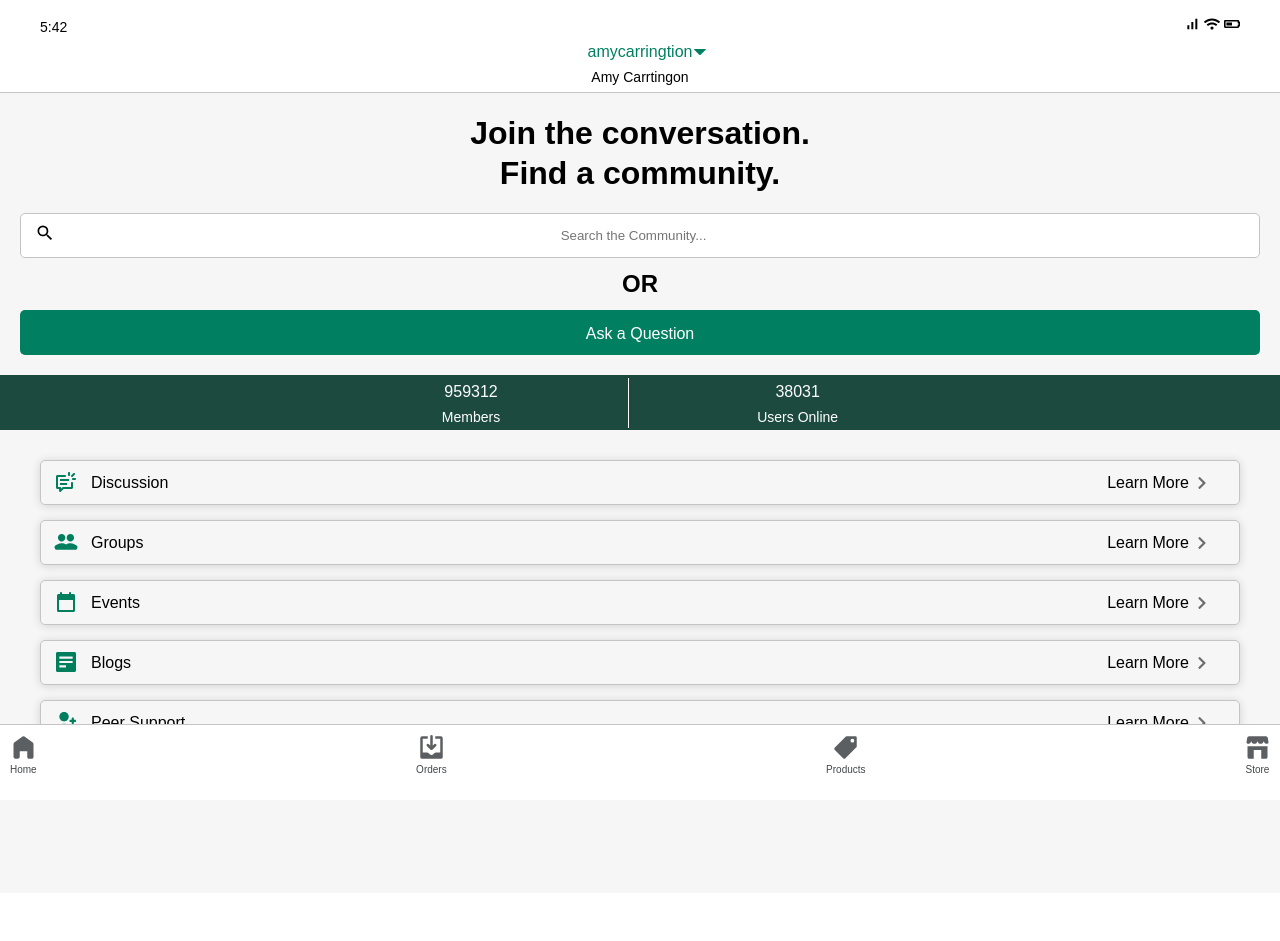
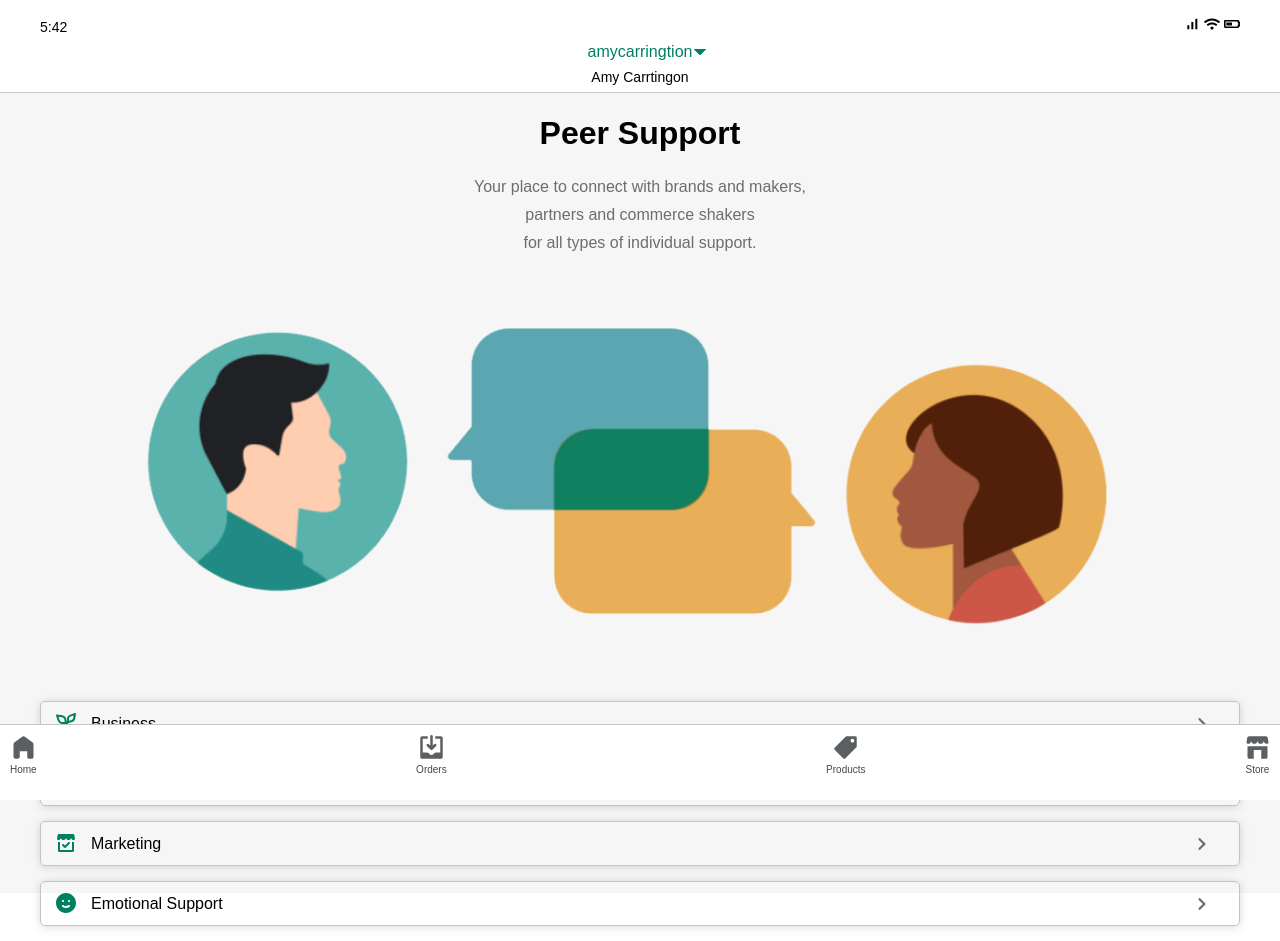
Before and after one commit to WebBrantDev/industry-project, a React (Create React App) app: page /support in a window 1280 px wide. Before the commit the page ends 893 px from the top, so only its background shows below. Built offline with nearby package versions, Linux system fonts and the light colour scheme.

Commit message:
support page finished

```diff
--- a/src/App.jsx
+++ b/src/App.jsx
@@ -2,8 +2,10 @@
 import "./App.scss";
 
 import PageHeader from "./Components/PageHeader/PageHeader";
-import Community from "./Pages/Community/Community";
+// import Community from "./Pages/Community/Community";
 import Home from "./Pages/Home/Home";
+import Support from "./Pages/Support/Support";
+
 import PageFooter from "./Components/PageFooter/PageFooter";
 
 function App() {
@@ -13,7 +15,8 @@
       <PageHeader />
 
       <Switch>
-        <Route path="/" component={Home} />
+        <Route path="/" exact component={Home} />
+        <Route path="/support" component={Support} />
       </Switch>
       <PageFooter />
     </BrowserRouter>
--- a/src/Pages/Home/Home.js
+++ b/src/Pages/Home/Home.js
@@ -37,6 +37,7 @@
             <p className="community__text">Users Online</p>
           </div>
         </div>
+        {/* individual cards */}
         <div className="community__card-container">
           <div className="community__card">
             <div className="community__card--left">
--- /dev/null
+++ b/src/Pages/Support/Support.jsx
@@ -0,0 +1,88 @@
+import "./Support.scss";
+import convo from "../../assets/images/PEER.png";
+import { FaChevronRight } from "react-icons/fa";
+import business from "../../assets/icons/capital.svg";
+import channels from "../../assets/icons/channels.svg";
+import marketing from "../../assets/icons/managed-store.svg";
+import support from "../../assets/icons/smiley-happy.svg";
+
+function Support() {
+  return (
+    <>
+      <section className="support">
+        <div className="support__wrapper">
+          <h1 className="support__heading">Peer Support</h1>
+          <p className="support__text">
+            Your place to connect with brands and makers, <br></br>partners and
+            commerce shakers<br></br>
+            for all types of individual support.
+          </p>
+          <img
+            className="support__convo"
+            src={convo}
+            alt="convo speech bubble"
+          ></img>
+          {/* individual cards */}
+          <div className="community__card">
+            <div className="community__card--left">
+              <img
+                className="community__card--icon"
+                src={business}
+                alt="icon"
+              ></img>
+              <p className="community__card--text">Business</p>
+            </div>
+            <div className="community__card--right">
+              <FaChevronRight className="support__card--arrow" />
+            </div>
+          </div>
+          {/* next card */}
+          <div className="community__card">
+            <div className="community__card--left">
+              <img
+                className="community__card--icon"
+                src={channels}
+                alt="icon"
+              ></img>
+              <p className="community__card--text">Logistics</p>
+            </div>
+            <div className="community__card--right">
+              <FaChevronRight className="support__card--arrow" />
+            </div>
+          </div>
+          {/* next card */}
+          <div className="community__card">
+            <div className="community__card--left">
+              <img
+                className="community__card--icon"
+                src={marketing}
+                alt="icon"
+              ></img>
+              <p className="community__card--text">Marketing</p>
+            </div>
+            <div className="community__card--right">
+              <FaChevronRight className="support__card--arrow" />
+            </div>
+          </div>
+          {/* next card */}
+          <div className="community__card">
+            <div className="community__card--left">
+              <img
+                className="community__card--icon"
+                src={support}
+                alt="icon"
+              ></img>
+              <p className="community__card--text">Emotional Support</p>
+            </div>
+            <div className="community__card--right">
+              <FaChevronRight className="support__card--arrow" />
+            </div>
+          </div>
+          {/* next card */}
+        </div>
+      </section>
+    </>
+  );
+}
+
+export default Support;
--- /dev/null
+++ b/src/Pages/Support/Support.scss
@@ -0,0 +1,38 @@
+@use "../../styles/partials/fonts" as *;
+@use "../../styles/partials/mixins" as *;
+@use "../../styles/partials/fonts" as *;
+@use "../../styles/partials/functions" as *;
+@use "../../styles/partials/variables" as *;
+
+.support {
+  background-color: $background-color-light-grey;
+  height: 100vh;
+  &__wrapper {
+    @include component-gutter;
+    @include display-flex(column, center, center);
+  }
+  &__heading {
+    @include page-header;
+    padding-top: 2rem;
+    padding-bottom: 2rem;
+  }
+
+  &__text {
+    @include p1;
+    text-align: center;
+    line-height: 2rem;
+    color: $secondary-color-dark-grey;
+  }
+  &__convo {
+    width: 100%;
+    margin-top: 3rem;
+    margin-bottom: 3rem;
+  }
+  &__card--arrow {
+    position: absolute;
+    right: 2rem;
+    top: -0.7rem;
+    font-size: 1.4rem;
+    color: $secondary-color-dark-grey;
+  }
+}
```
